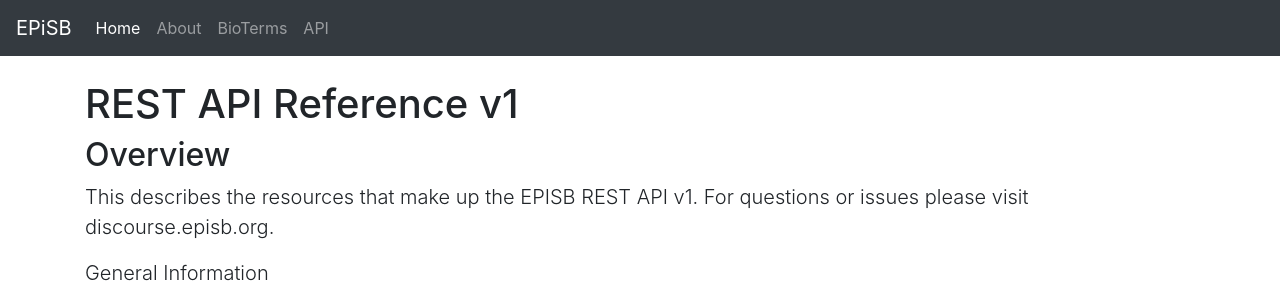
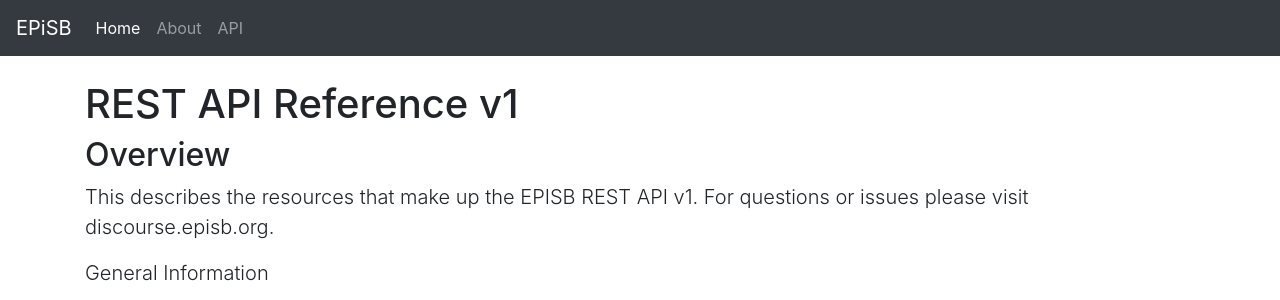
Before and after one commit to databio/episb-hub, a Flask app: page /api in a window 1280 px wide. Shown: the top 300 px of the page. Run offline with Flask 2, Linux system fonts and the light colour scheme; some libraries are stand-ins or nearby versions.

Commit message:
change favicon

```diff
--- a/templates/head.html
+++ b/templates/head.html
@@ -4,8 +4,8 @@
   <!-- Required meta tags -->
   <meta charset="utf-8">
   <meta name="viewport" content="width=device-width, initial-scale=1, shrink-to-fit=no">
-  <title>EPiSB Lookup</title>
-  <link rel="Shortcut Icon" href="https://somrc.virginia.edu/images/favicon.ico" type="image/x-icon" />
+  <title>Epigenome Switchboard</title>
+  <link rel="Shortcut Icon" href="/images/epigenome_switchboard.ico" type="image/x-icon" />
 
   <link rel="stylesheet" href="https://maxcdn.bootstrapcdn.com/bootstrap/4.1.3/css/bootstrap.min.css">
 
--- a/templates/menu.html
+++ b/templates/menu.html
@@ -12,9 +12,6 @@
             <a class="nav-link" href="/about">About</a>
           </li>
           <li class="nav-item">
-            <a class="nav-link" href="http://bioterms.org/">BioTerms</a>
-          </li>
-          <li class="nav-item">
             <a class="nav-link" href="/api">API</a>
           </li>
 <!--          <li class="nav-item">
```
Also changed, not shown: static/images/epigenome_switchboard.ico (added), static/images/epigenome_switchboard_bar.svg (added), static/images/epigenome_switchboard_icon.svg (added), static/images/epigenome_switchboard_logo.svg (added).
